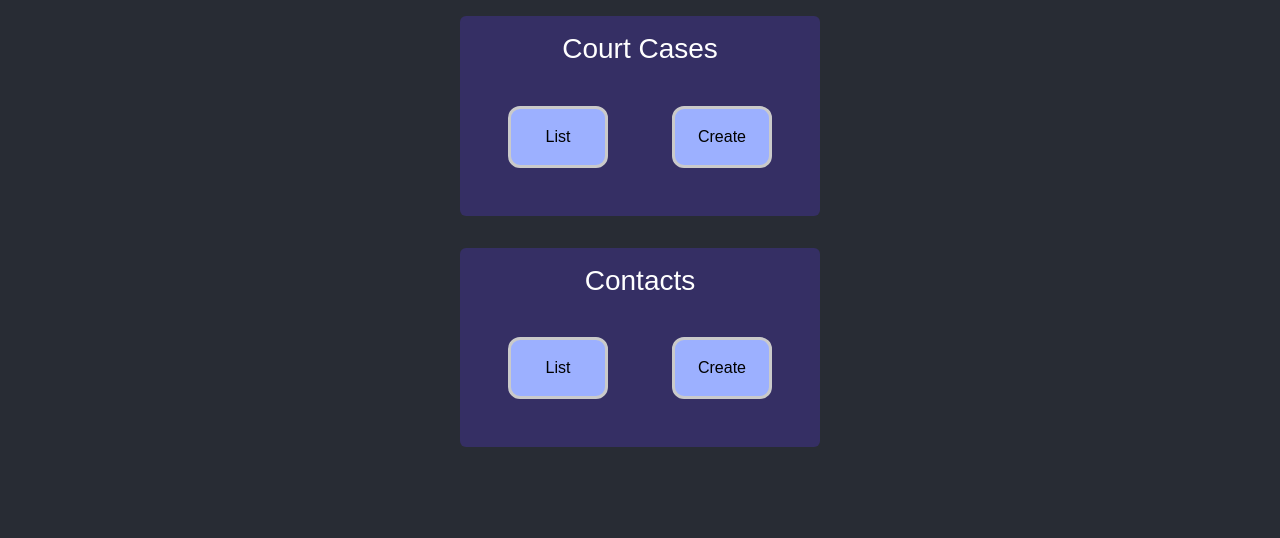
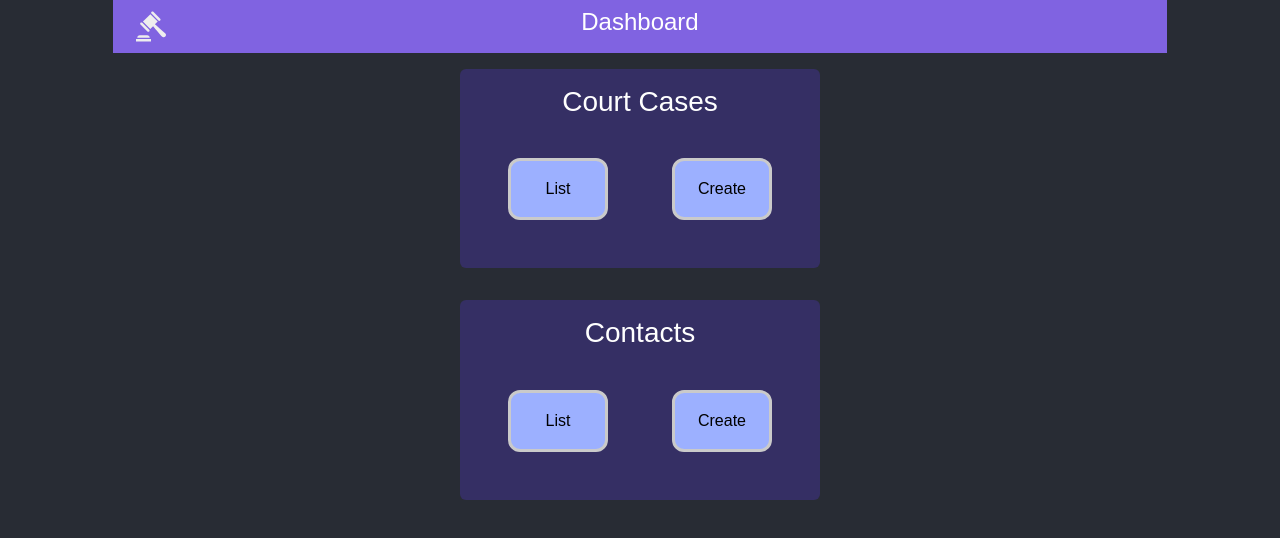
Before and after one commit to paulofernando/crm-client, a React (Create React App) app: page / in a window 1280 px wide. Shown: the top 538 px of the page. Built offline with nearby package versions, Linux system fonts and the light colour scheme.

Commit message:
Add Header

```diff
--- a/src/components/Header.jsx
+++ b/src/components/Header.jsx
@@ -1,12 +1,21 @@
 import React from 'react';
+import SVGIcon from './svg-icon';
+import { Row, Col } from "react-bootstrap";
 import './style.css';
+import { Link } from '@reach/router';
 
 class Header extends React.Component {
     render() {
         return (
-            <div>
-                <h2 className="headerTitle">{this.props.title}</h2>
-            </div>
+            <Row className="header">
+                <Col>
+                    <Link to="/">
+                        <SVGIcon name="logo" width="30" />
+                    </Link>
+                </Col>
+                <Col><h4 className="headerTitle">{this.props.title}</h4></Col>
+                <Col></Col>
+            </Row>
         );
     }
 }
--- a/src/components/Style.css
+++ b/src/components/Style.css
@@ -108,6 +108,8 @@ div.prosecutor {
 
 .courtCaseDetailed {
     width: 100%;
+    margin: 0em;
+    margin-top: 1em;
 }
 
 .courtCaseCard > Link {
@@ -156,6 +158,11 @@ div.prosecutor {
     justify-content: center;
 }
 
+.header {
+    background-color: #8063e1;
+    padding: .5em;
+}
+
 .headerTitle {
     text-align: center;
 }
--- a/src/components/style.js
+++ b/src/components/style.js
@@ -1,5 +1,6 @@
 import styled from 'styled-components';
 import { Form, Button, ToggleButton } from 'react-bootstrap';
+import Header from './header';
 
 export const CONTAINER = styled.div`
   background: #352f64;
@@ -55,3 +56,12 @@ export const BUTTON = styled(Button)`
 export const TOGGLE = styled(ToggleButton)`
   font-size: 1.2em;
 `;
+
+export const HEADER = styled(Header)`
+  font-size: 1.2em;
+  background-color: #3f58e3;
+
+  .headerTitle {
+    text-align: center;
+  }
+`;
--- a/src/components/svg-icon.jsx
+++ b/src/components/svg-icon.jsx
@@ -2,6 +2,13 @@ import React from "react";
 
 const getPath = (name, props) => {
   switch (name) {
+    case "logo":
+        return (
+          <path
+            {...props}
+            d="M0 22h12v2h-12v-2zm11-1h-10c0-1.105.895-2 2-2h6c1.105 0 2 .895 2 2zm6.369-12.839l-2.246 2.197s6.291 5.541 8.172 7.144c.475.405.705.929.705 1.446 0 1.015-.888 1.886-1.95 1.819-.52-.032-.981-.303-1.321-.697-1.619-1.875-7.07-8.249-7.07-8.249l-2.245 2.196-5.857-5.856 5.957-5.857 5.855 5.857zm-12.299.926c-.195-.193-.458-.302-.733-.302-.274 0-.537.109-.732.302-.193.195-.303.458-.303.733 0 .274.11.537.303.732l5.513 5.511c.194.195.457.304.732.304.275 0 .538-.109.732-.304.194-.193.303-.457.303-.732 0-.274-.109-.537-.303-.731l-5.512-5.513zm8.784-8.784c-.195-.194-.458-.303-.732-.303-.576 0-1.035.467-1.035 1.035 0 .275.108.539.303.732l5.513 5.513c.194.193.456.303.731.303.572 0 1.036-.464 1.036-1.035 0-.275-.109-.539-.304-.732l-5.512-5.513z"
+          />
+        );
     case "list":
       return (
         <path
--- a/src/pages/dashboard/index.jsx
+++ b/src/pages/dashboard/index.jsx
@@ -1,10 +1,13 @@
 import React from "react";
+import { Link } from '@reach/router';
 import '../../App.css'
 
-import { Link } from '@reach/router';
+import Header from "../../components/header";
 
 const Dashboard = () => {
     return (
+        <div>
+            <Header title={"Dashboard"}/>
             <div className="dashboard">
                 <div className="dashboardGroup">
                     <h3>Court Cases</h3>
@@ -21,6 +24,7 @@ const Dashboard = () => {
                     </div>
                 </div>
             </div>
+        </div>
     );
 };
 
```
Also changed, not shown: src/logo.svg (deleted). Lines whose indentation alone changed are shown as unchanged.
